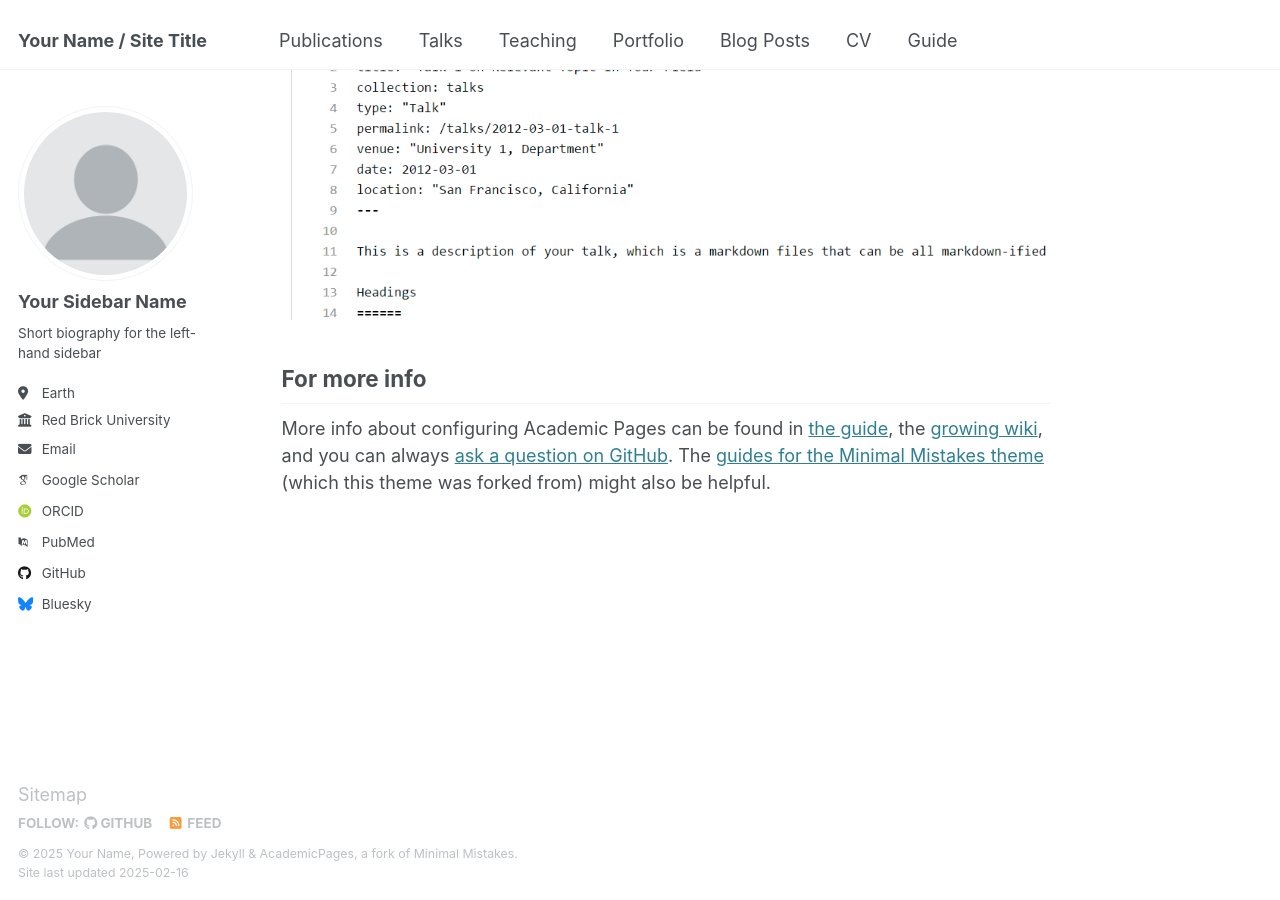
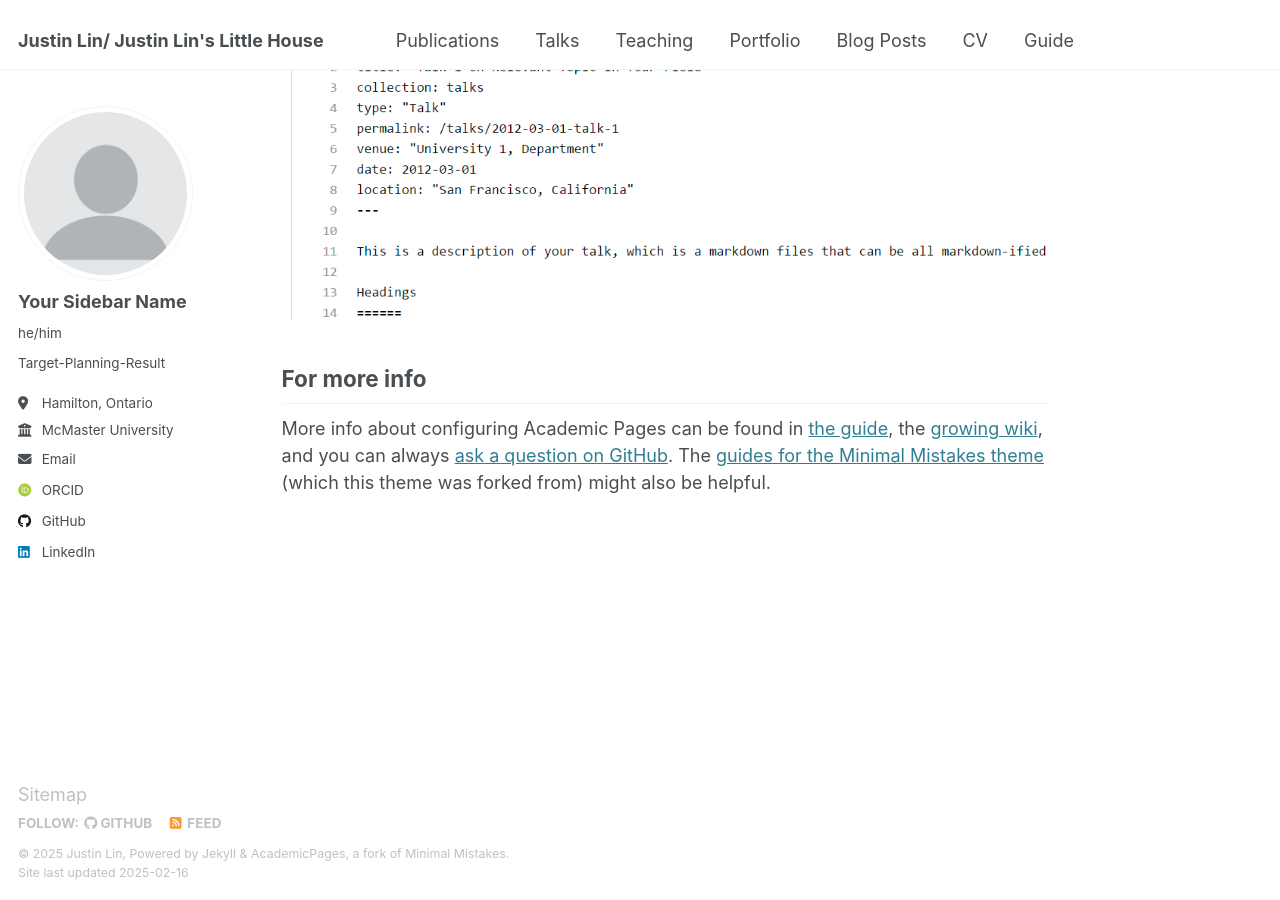
Before and after one commit to JustinLinKK/justinlinkk.github.io, a Jekyll site: the page built from _pages/about.md, in a window 1280 px wide and 900 px high, scrolled down 2642 px. Built offline with Jekyll 4.4.1, drawn with Linux system fonts in a browser that asks for light colours; some web fonts are replaced.

Commit message:
Update site configuration with personal details and links

```diff
--- a/_config.yml
+++ b/_config.yml
@@ -9,13 +9,13 @@
 # Basic Site Settings
 locale                   : "en-US"
 site_theme               : "default"
-title                    : "Your Name / Site Title"
+title                    : "Justin Lin/ Justin Lin's Little House"
 title_separator          : "-"
-name                     : &name "Your Name"
-description              : &description "personal description"
-url                      : https://academicpages.github.io # the base hostname & protocol for your site e.g. "https://[your GitHub username].github.io"
+name                     : &name "Justin Lin"
+description              : &description "McMaster Undergrauate Student, Electrical Engineering & Management"
+url                      : https://justinlinkk.github.io # the base hostname & protocol for your site e.g. "https://[your GitHub username].github.io"
 baseurl                  : "" # the subpath of your site, e.g. "/blog"
-repository               : "academicpages/academicpages.github.io"
+repository               : "justinlinkk/justinlinkk.github.io"
 
 # Site Author - The following control what appear as part of the author content on the side bar.
 #               If a field is blank the icon and link will not appear, otherwise it will be shown.
@@ -24,20 +24,20 @@ author:
   # Biographic information
   avatar           : "profile.png"
   name             : "Your Sidebar Name"
-  pronouns         : # example: "she/her"
-  bio              : "Short biography for the left-hand sidebar"
-  location         : "Earth"
-  employer         : "Red Brick University"
+  pronouns         : "he/him"
+  bio              : "Target-Planning-Result"
+  location         : "Hamilton, Ontario"
+  employer         : "McMaster University"
   uri              : # URL
-  email            : "none@example.org"
+  email            : "justinlin@ieee.org"
 
   # Academic websites
   arxiv            : # URL - Update with the correct link to your profile
-  googlescholar    : "https://scholar.google.com/citations?user=PS_CX0AAAAAJ"
+  googlescholar    :
   impactstory      : # URL
   orcid            : "http://orcid.org/yourorcidurl"
   semantic         : # URL
-  pubmed           : "https://www.ncbi.nlm.nih.gov/pubmed/?term=john+snow"
+  pubmed           :
   researchgate     : # URL
   scopus           : # URL
 
@@ -45,12 +45,12 @@ author:
   bitbucket        : # Username - Update with your username on the site
   codepen          : # Username
   dribbble         : # Username
-  github           : "academicpages"
+  github           : "justinlinkk"
   kaggle           : # Username
   stackoverflow    : # User number or user number and name (i.e., use "1" or "1/jeff-atwood")
 
   # Social media
-  bluesky          : "bsky.app" # Replace this with you Bluesky username
+  bluesky          : # Replace this with you Bluesky username
   facebook         : # Username
   flickr           : # Username
   foursquare       : # Username
@@ -59,7 +59,7 @@ author:
   keybase          : # Username
   instagram        : # Username
   lastfm           : # Username
-  linkedin         : # Username
+  linkedin         : justinlinkk
   mastodon         : # URL
   medium           : # URL
   pinterest        : # Username
```
